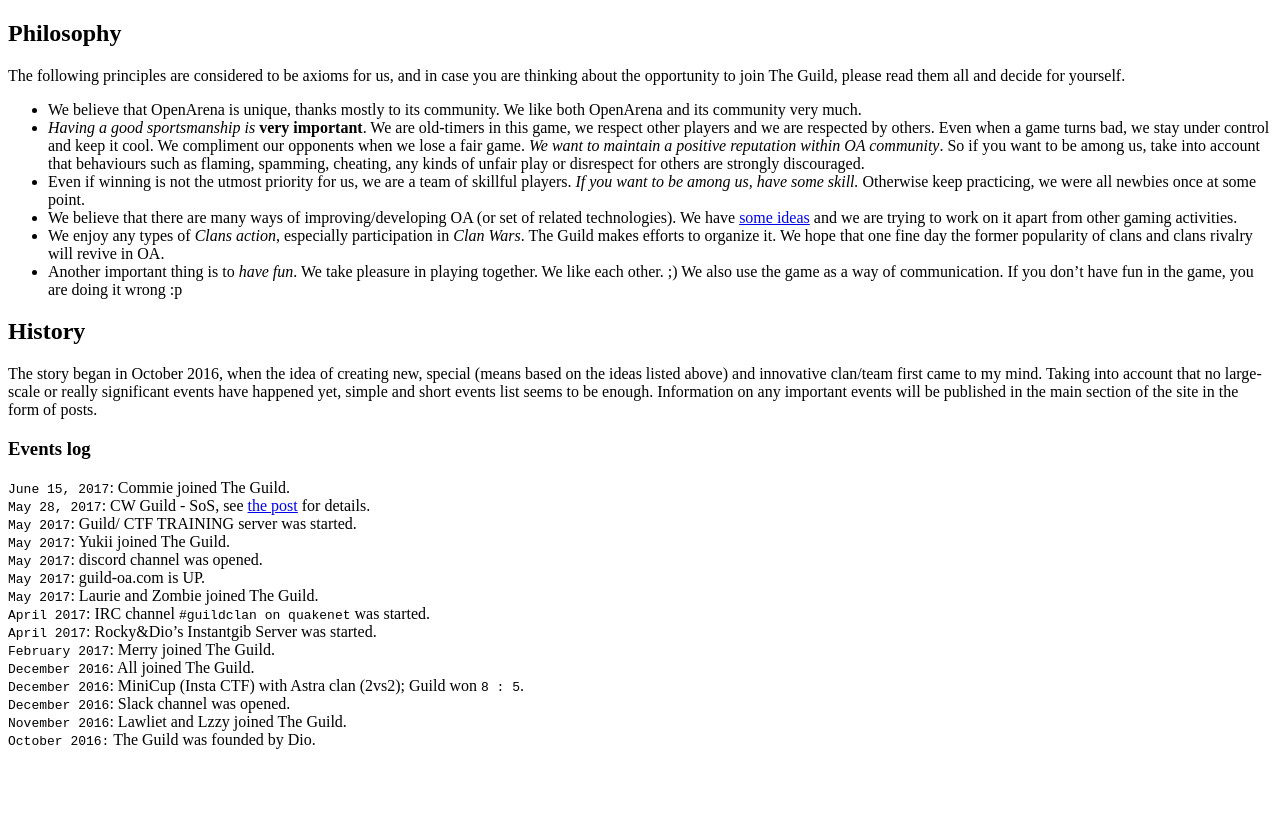
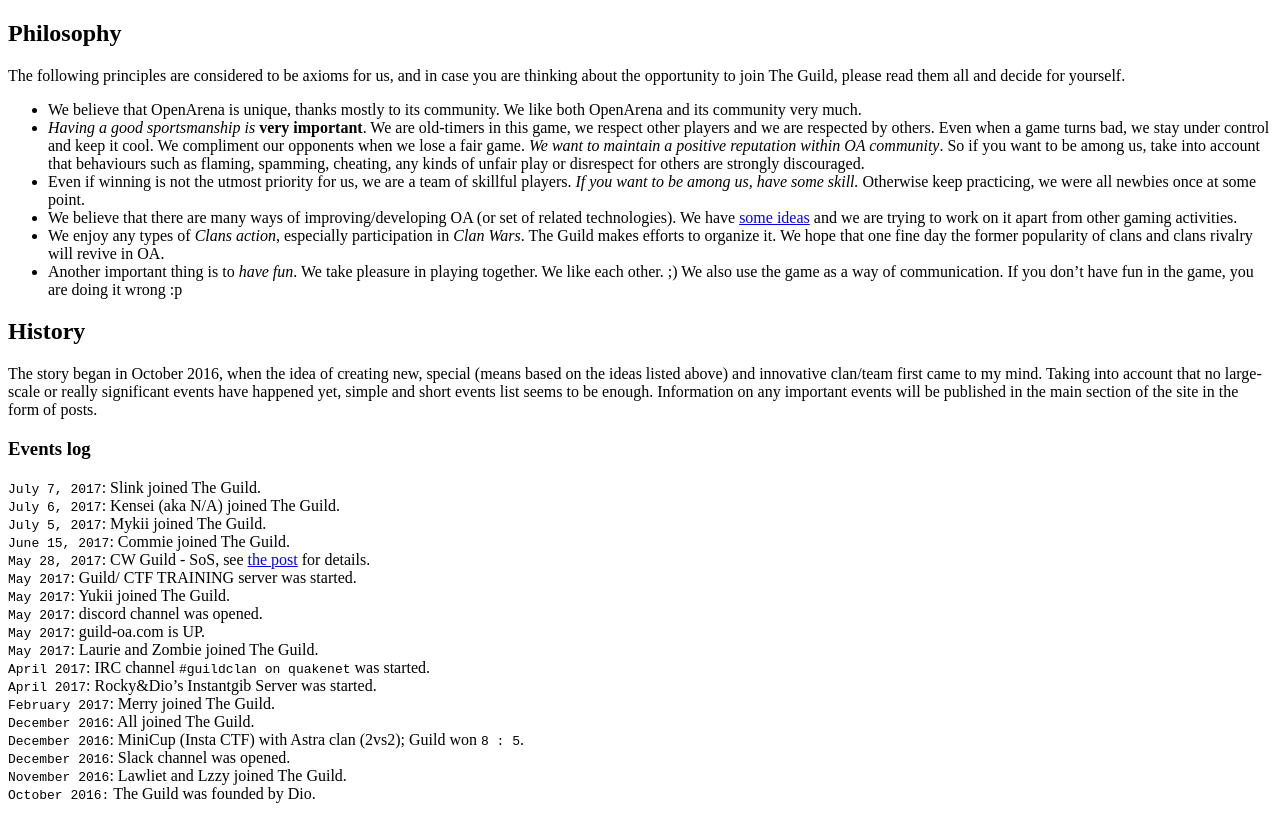
Before and after one commit to OAGuild/guild-oa.com, a Jekyll site: the page built from about.md, in a window 1280 px wide and 900 px high, scrolled down 905 px, cut to the strip 81-900 px from the top of the window. Built offline with Jekyll 4.4.1, drawn with Linux system fonts in a browser that asks for light colours; before the commit the page ends 1751 px from its top, so only the background shows below that.

Commit message:
update events log

```diff
--- a/about.md
+++ b/about.md
@@ -46,6 +46,9 @@
 
 ### Events log
 
+`July 7, 2017`: Slink joined The Guild.<br>
+`July 6, 2017`: Kensei (aka N/A) joined The Guild.<br>
+`July 5, 2017`: Mykii joined The Guild.<br>
 `June 15, 2017`: Commie joined The Guild.<br>
 `May 28, 2017`: CW Guild - SoS, see [the post](/2017/05/29/clan-war) for details.<br>
 `May 2017`: Guild/ CTF TRAINING server was started.<br>
```
